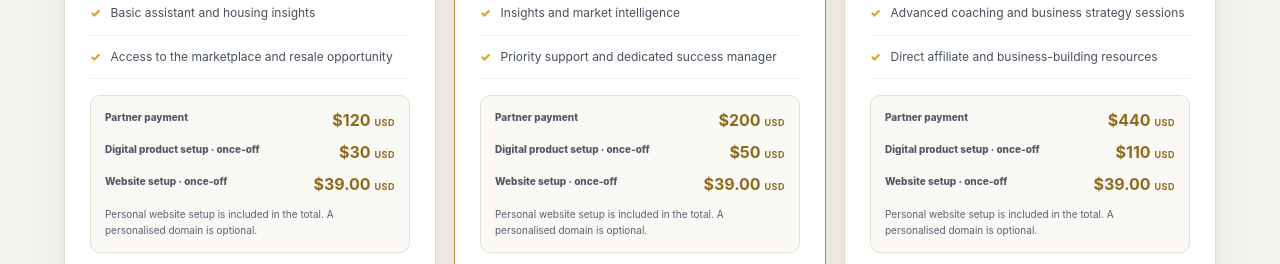
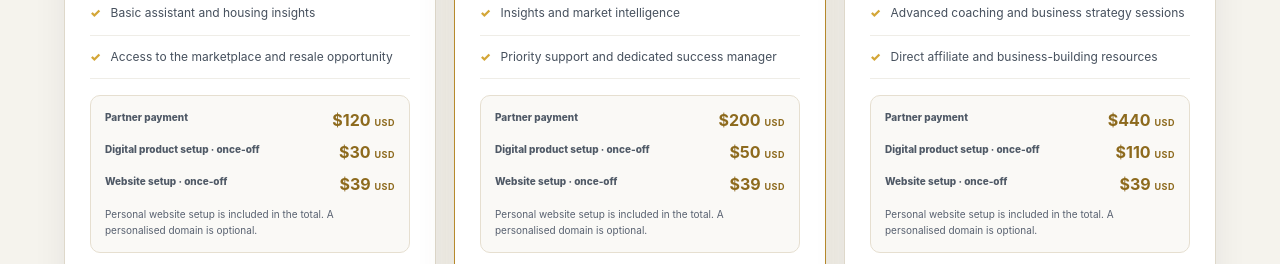
Before and after one commit to iyandatalks/vaulttrades, a Next.js app: page /plans in a window 1280 px wide. Shown: the part 846-1110 px from the top of the page. Built offline with nearby package versions, Linux system fonts and the light colour scheme; no server answers.

Commit message:
Use concise whole-dollar website setup price

```diff
--- a/app/plans/page.tsx
+++ b/app/plans/page.tsx
@@ -76,7 +76,7 @@ export default function PlansPage() {
             <div className="vt-plan-breakdown">
               <div><span>Partner payment</span><strong>{money(plan.partnerPayment)} <small>USD</small></strong></div>
               <div><span>Digital product setup · once-off</span><strong>{money(plan.digitalSetup)} <small>USD</small></strong></div>
-              <div><span>Website setup · once-off</span><strong>$39.00 <small>USD</small></strong></div>
+              <div><span>Website setup · once-off</span><strong>$39 <small>USD</small></strong></div>
               <p>Personal website setup is included in the total. A personalised domain is optional.</p>
             </div>
             <Link className="vt-plan-select" href={`/membership/checkout?plan=${plan.code}`}>Explore this plan <span>→</span></Link>
```
